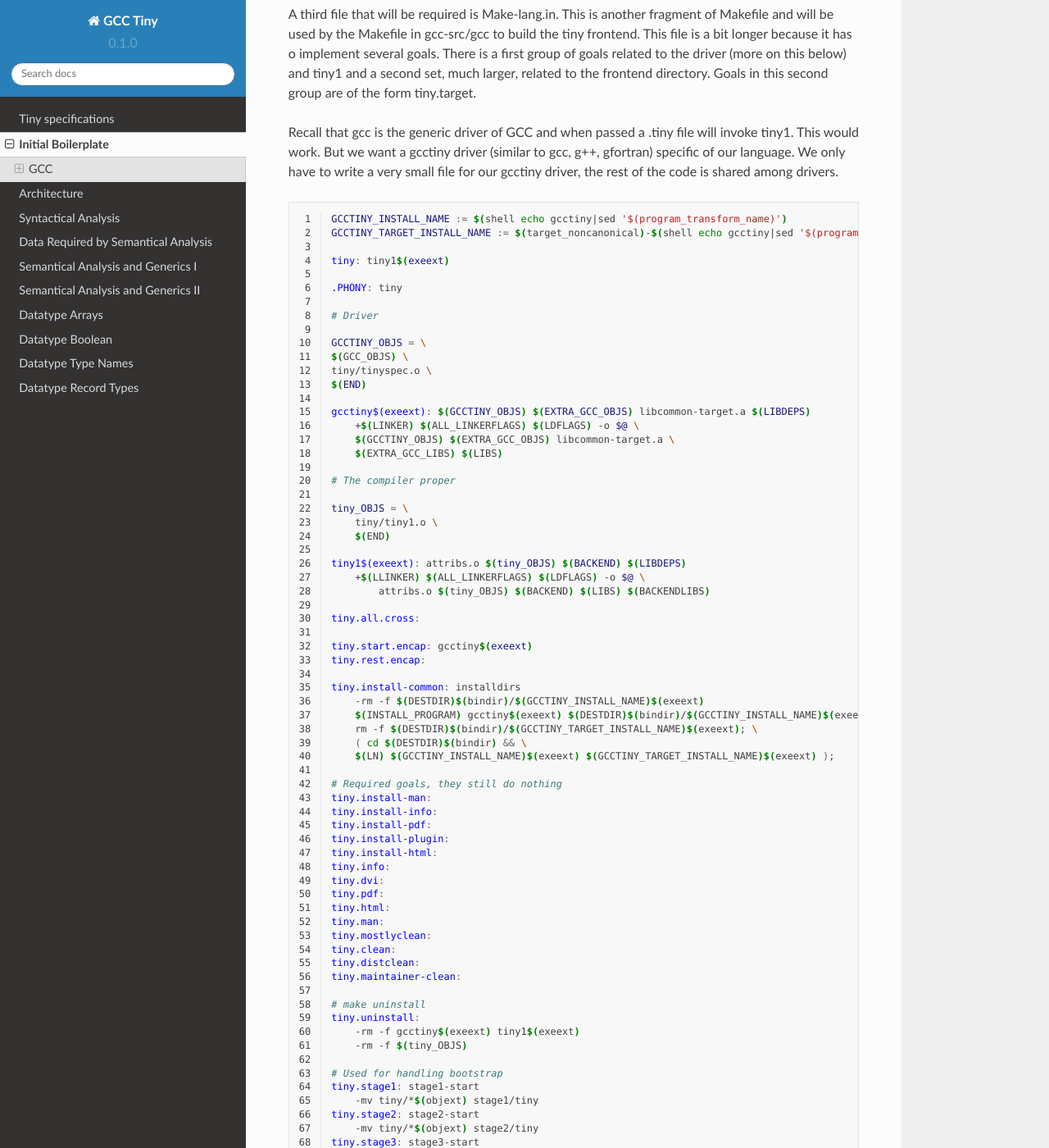
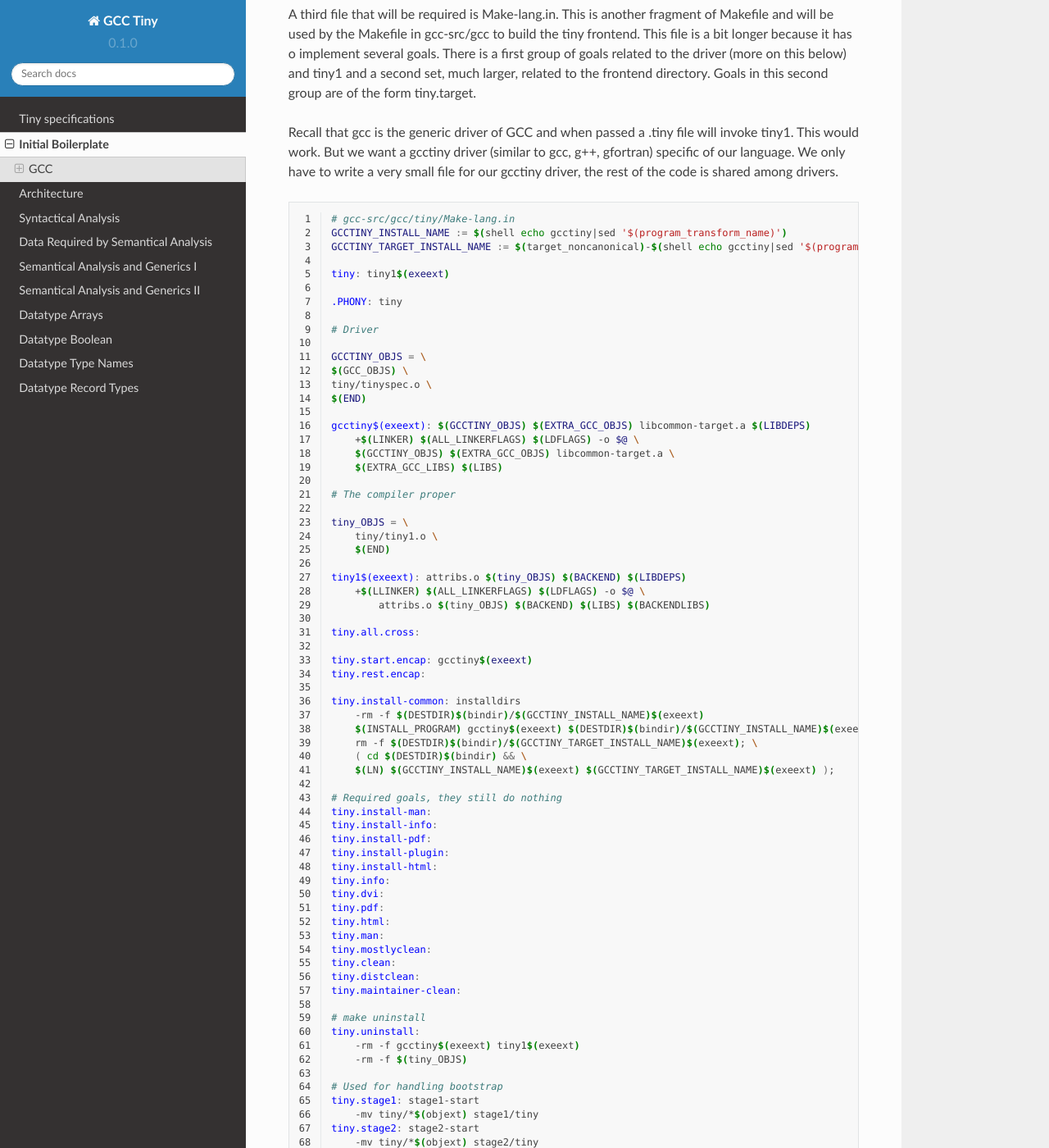
Before and after one commit to GCC-Tiny/gcc-tiny-docs-rtd, a Sphinx documentation site: the page built from docs/source/part02.rst, in a window 1280 px wide and 1400 px high, scrolled down 5185 px. Shown: the whole window at 82% size. Built offline with Sphinx 7.4.7 and the Read the Docs theme 2.0.0, drawn with Linux system fonts in a browser that asks for light colours; some of the changed text lies outside the part shown.

Commit message:
part02: clarify file paths, add selftest-tiny make target

```diff
--- a/docs/source/part02.rst
+++ b/docs/source/part02.rst
@@ -232,7 +232,7 @@
 
 .. code-block:: makefile
 
-    # gcc-src/gcc/config/config-lang.in
+    # gcc-src/gcc/tiny/config-lang.in
     language="tiny"
 
     compilers="tiny1\$(exeext)"
@@ -264,7 +264,7 @@
 
 .. code-block:: c
 
-    /* gcc-src/gcc/config/lang-specs.in */
+    /* gcc-src/gcc/tiny/lang-specs.h */
     {".tiny",  "@tiny", 0, 1, 0},
     {"@tiny",  "tiny1 %i %(cc1_options) %{!fsyntax-only:%(invoke_as)}", 0, 1, 0},
 
@@ -297,6 +297,7 @@
 .. code-block:: makefile
     :linenos:
 
+    # gcc-src/gcc/tiny/Make-lang.in
     GCCTINY_INSTALL_NAME := $(shell echo gcctiny|sed '$(program_transform_name)')
     GCCTINY_TARGET_INSTALL_NAME := $(target_noncanonical)-$(shell echo gcctiny|sed '$(program_transform_name)')
 
@@ -372,6 +373,8 @@
         -mv tiny/*$(objext) stageprofile/tiny
     tiny.stagefeedback: stagefeedback-start
         -mv tiny/*$(objext) stagefeedback/tiny
+
+    selftest-tiny:
 
 Lines 1 and 2 define two variables that take the string gcctiny and apply
 some sed transformation that is kept in the Makefile and determined at
```
